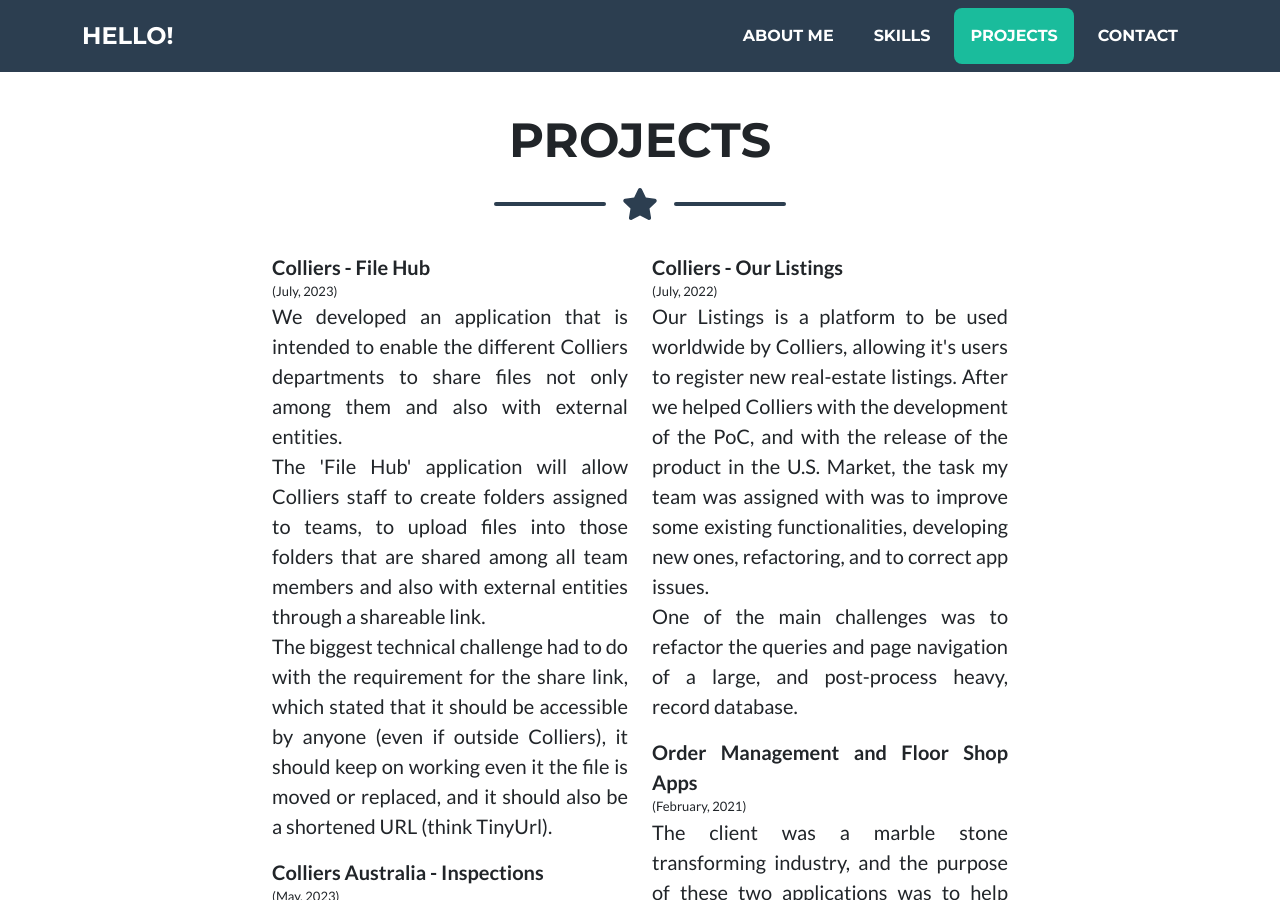
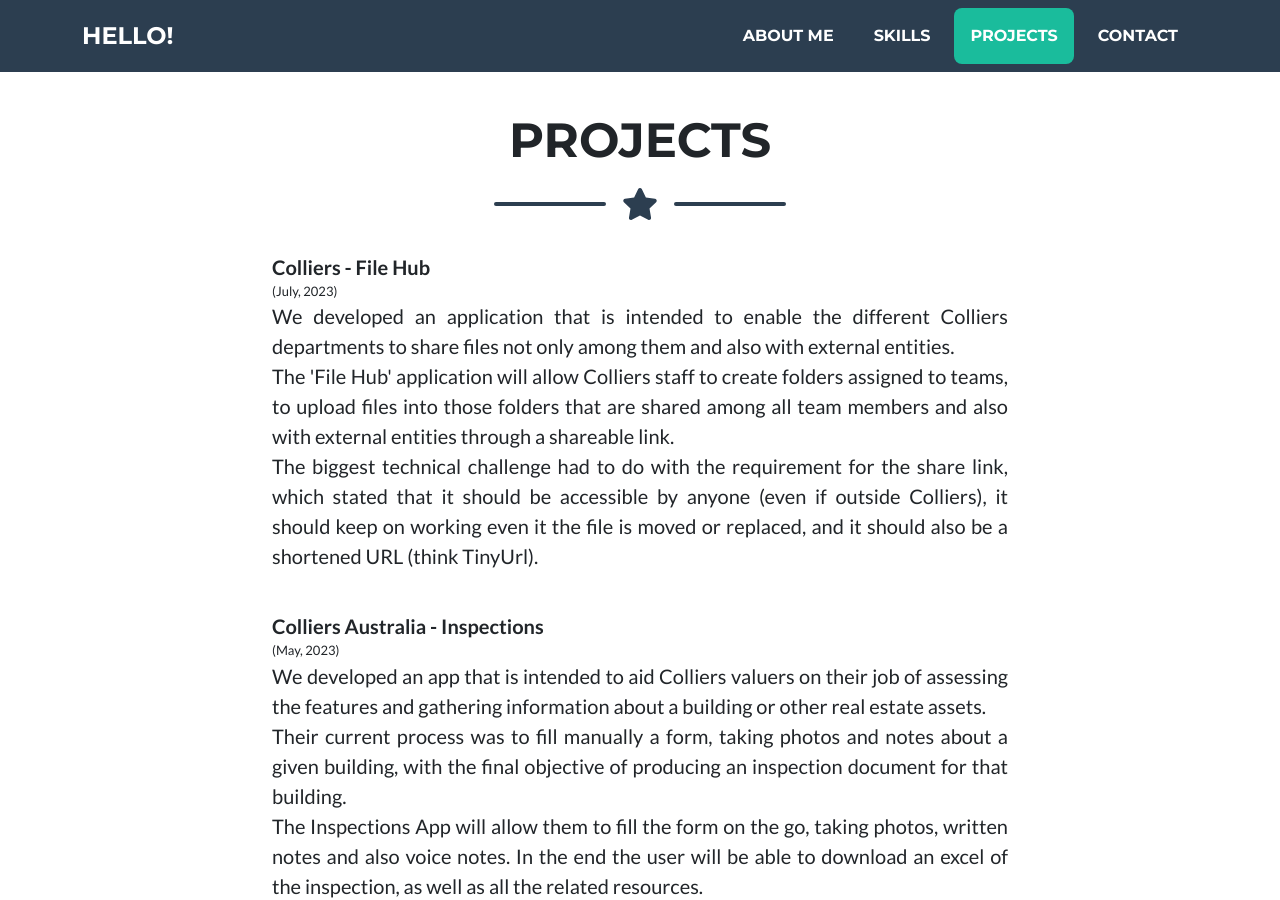
Before and after one commit to joaosantos7614/Homepage, a Jekyll site: the page index.html, which Jekyll copies as it is, in a window 1280 px wide and 900 px high, scrolled down 1562 px. Built offline with Jekyll 4.4.1, drawn with Linux system fonts in a browser that asks for light colours.

Commit message:
Update index.html
updated projects width

```diff
--- a/index.html
+++ b/index.html
@@ -177,8 +177,8 @@
                 <div class="divider-custom-line"></div>
             </div>
             <!-- Projects Section Content-->
-            <div class="row">
-                <div class="col-lg-4 ms-auto">
+            <div class="row justify-content-center">
+                <div class="col-lg-8">
                     <p class="lead" style="font-weight: bold; margin-bottom: auto;text-align: justify; text-justify: inter-word;">
                         Colliers - File Hub
                     </p>
@@ -189,7 +189,7 @@
                         We developed an application that is intended to enable the different Colliers departments to share files not only among them and also with external entities.<br>
                         The 'File Hub' application will allow Colliers staff to create folders assigned to teams, to upload files into those folders that are shared among all team members and also with external entities through a shareable link.<br>
                         The biggest technical challenge had to do with the requirement for the share link, which stated that it should be accessible by anyone (even if outside Colliers), it should keep on working even it the file is moved or replaced, and it should also be a shortened URL (think TinyUrl).
-                    </p>
+                    </p><br>
 
                     <p class="lead" style="font-weight: bold; margin-bottom: auto;text-align: justify; text-justify: inter-word;">
                         Colliers Australia - Inspections
@@ -202,9 +202,7 @@
                         Their current process was to fill manually a form, taking photos and notes about a given building, with the final objective of producing an inspection document for that building.<br>
                         The Inspections App will allow them to fill the form on the go, taking photos, written notes and also voice notes. In the end the user will be able to download an excel of the inspection, as well as all the related resources.<br>
                         The biggest technical challenge had to do with a requirement for this app, which stated that the inspection form should be created and changed in a back-office app, this brought interesting challenges related to the data model and also in order to keep track of different versions of the form.
-                    </p>
-                </div>
-                <div class="col-lg-4 me-auto">
+                    </p><br>
                     <p class="lead" style="font-weight: bold; margin-bottom: auto;text-align: justify; text-justify: inter-word;">
                         Colliers - Our Listings
                     </p>
@@ -214,7 +212,7 @@
                     <p class="lead" style="text-align: justify; text-justify: inter-word;">
                         Our Listings is a platform to be used worldwide by Colliers, allowing it's users to register new real-estate listings. After we helped Colliers with the development of the PoC, and with the release of the product in the U.S. Market, the task my team was assigned with was to improve some existing functionalities, developing new ones, refactoring, and to correct app issues.<br>
                         One of the main challenges was to refactor the queries and page navigation of a large, and post-process heavy, record database.
-                    </p>
+                    </p><br>
 
                     <p class="lead" style="font-weight: bold; margin-bottom: auto;text-align: justify; text-justify: inter-word;">
                         Order Management and Floor Shop Apps
@@ -228,6 +226,7 @@
                         The main technical features were to have the two apps working with the same database so that the data is always up-dated between apps. Also the floor shop app needed to be designed in such a way that would allow multiple tablets to be used in the future instead of just one.
                     </p>
                 </div>
+
             </div>
         </div>
     </section>
```
Also changed, not shown: other parts of index.html (+1 -1 lines).
